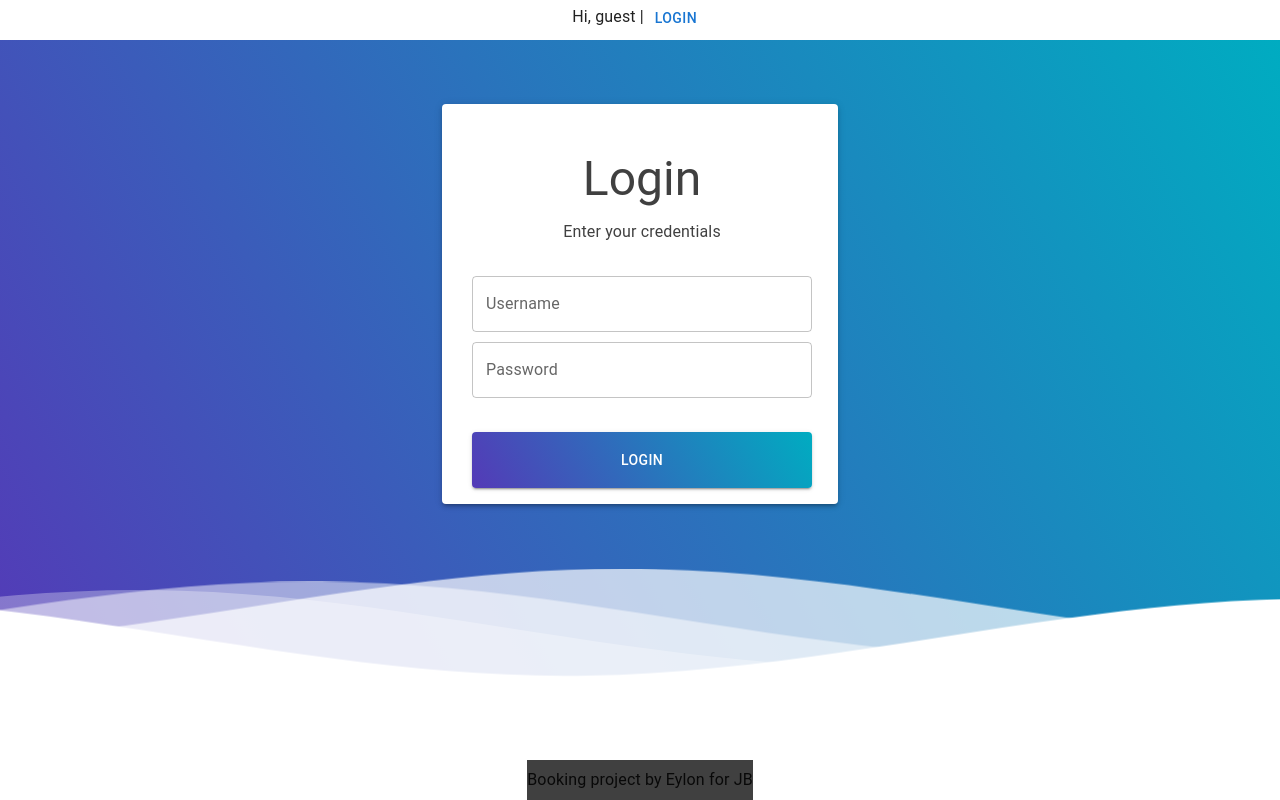
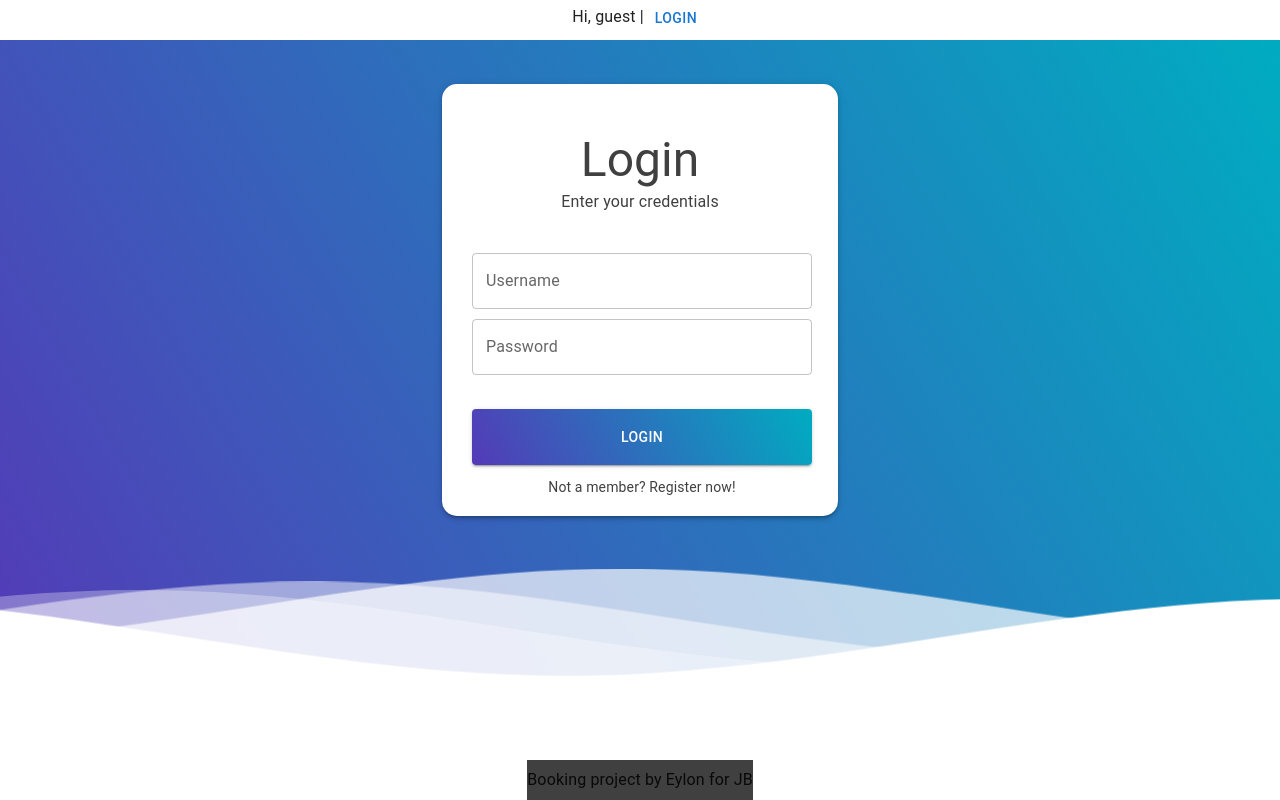
Before and after one commit to eylonxx/BookingProject, a React (Create React App) app in the folder client/: page /login in a window 1280 px wide. Built offline with nearby package versions, Linux system fonts and the light colour scheme.

Commit message:
Login page finished

```diff
--- a/client/src/Components/Auth/LoginPage/LoginPage.tsx
+++ b/client/src/Components/Auth/LoginPage/LoginPage.tsx
@@ -4,16 +4,10 @@ import { useNavigate } from 'react-router-dom';
 import CredentialsModel from '../../../Models/credentialsModel';
 import UserModel from '../../../Models/userModel';
 import authService from '../../../Services/AuthService';
-import Avatar from '@mui/material/Avatar';
 import CssBaseline from '@mui/material/CssBaseline';
-import FormControlLabel from '@mui/material/FormControlLabel';
 import Paper from '@mui/material/Paper';
-
-import Checkbox from '@mui/material/Checkbox';
-import Link from '@mui/material/Link';
-import Grid from '@mui/material/Grid';
+import { Link } from 'react-router-dom';
 import Box from '@mui/material/Box';
-import LockOutlinedIcon from '@mui/icons-material/LockOutlined';
 import Typography from '@mui/material/Typography';
 import Container from '@mui/material/Container';
 import { createTheme, ThemeProvider } from '@mui/material/styles';
@@ -51,31 +45,28 @@ export default function LoginPage() {
         <div className="inner-header flex">
           <ThemeProvider theme={theme}>
             <Container component="main" maxWidth="xs">
-              <Paper elevation={3}>
+              <Paper elevation={3} sx={{ borderRadius: '15px', paddingTop: 6 }}>
+                <Typography component="h1" variant="h3" sx={{ color: '#404040' }}>
+                  Login
+                </Typography>
+                <Typography component="h1" variant="subtitle1" sx={{ color: '#404040' }}>
+                  Enter your credentials
+                </Typography>
                 <CssBaseline />
                 <Box
                   component="form"
                   onSubmit={handleSubmit(sendData)}
                   noValidate
                   sx={{
-                    mt: 1,
                     gap: '10px',
                     display: 'flex',
-                    borderRadius: '16px',
                     flexDirection: 'column',
-                    justifyContent: 'flex-end',
+                    justifyContent: 'center',
                     alignItems: 'center',
                     width: '400px',
-                    height: '400px',
+                    height: '300px',
                   }}
                 >
-                  <Typography component="h1" variant="h3" sx={{ color: '#404040' }}>
-                    Login
-                  </Typography>
-                  <Typography component="h1" variant="subtitle1" sx={{ color: '#404040' }}>
-                    Enter your credentials
-                  </Typography>
-
                   <Controller
                     name="username"
                     control={control}
@@ -124,7 +115,7 @@ export default function LoginPage() {
                     variant="contained"
                     sx={{
                       mt: 3,
-                      mb: 2,
+                      pb: 2,
                       padding: 2,
                       width: '85%',
                       background: 'linear-gradient(60deg, rgba(84, 58, 183, 1) 0%, rgba(0, 172, 193, 1) 100%)',
@@ -132,6 +123,12 @@ export default function LoginPage() {
                   >
                     Login
                   </Button>
+
+                  <Link to="/register" style={{ textDecoration: 'none' }}>
+                    <Typography component="span" variant="subtitle1" sx={{ color: '#404040', fontSize: '14px' }}>
+                      Not a member? Register now!
+                    </Typography>
+                  </Link>
                 </Box>
               </Paper>
             </Container>
```
